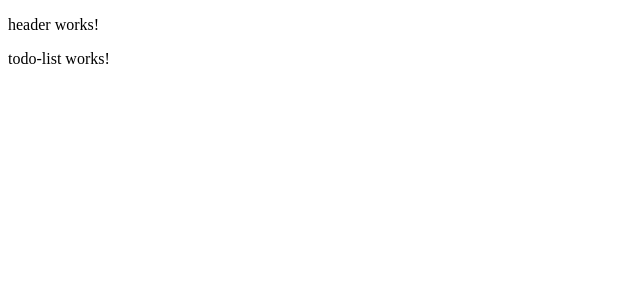
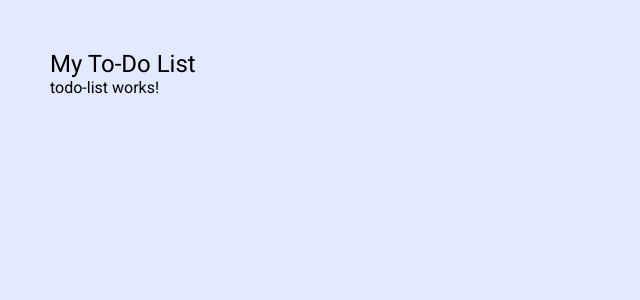
Before and after one commit to Leandro223/TodoList, an Angular app: page / in a window 1280 px wide. Shown: the top 300 px of the page, without its empty margins (0-640 px from the left). Built offline with nearby package versions, Linux system fonts and the light colour scheme.

Commit message:
estilizado body container

```diff
--- a/src/app/modules/home/componets/header/header.component.html
+++ b/src/app/modules/home/componets/header/header.component.html
@@ -1 +1 @@
-<p>header works!</p>
+<h1>My To-Do List</h1>
--- a/src/styles.scss
+++ b/src/styles.scss
@@ -1,2 +1,22 @@
 @import'./dist/scss/variables.scss';
 @import url('https://fonts.googleapis.com/css2?family=Roboto:wght@300;400;700&display=swap');
+
+*{
+    margin: 0;
+    padding: 0;
+    font-family: roboto;
+    font-weight: 400;
+}
+
+body{
+    background: $primary-background-color;
+}
+
+
+
+
+//Classes
+.container{
+    width: 350px;
+    margin: 50px;
+}
```
